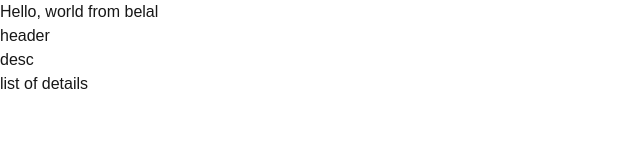
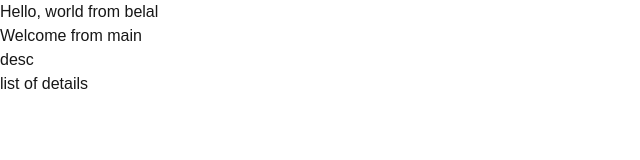
Before and after one commit to belal-Salah1/learn-react-basics, a Next.js app: page / in a window 1280 px wide. Shown: the top 160 px of the page, without its empty margins (0-640 px from the left). Built offline with nearby package versions, Linux system fonts and the light colour scheme.

Commit message:
props&components

```diff
--- a/app/page.tsx
+++ b/app/page.tsx
@@ -1,9 +1,9 @@
 import Image from "next/image";
 
 
- function Header(){
+ function Header(props: { text: string }){
   return (
-    <div>header</div>
+    <div>{props.text}</div>
   )
 }
  function Desc(){
@@ -25,7 +25,7 @@ function List(){
     <div >
       <main >
         <p>Hello, world from belal</p>
-        <Header/>
+        <Header text="Welcome from main"/>
         <Desc/>
       </main>
     </div>
```
